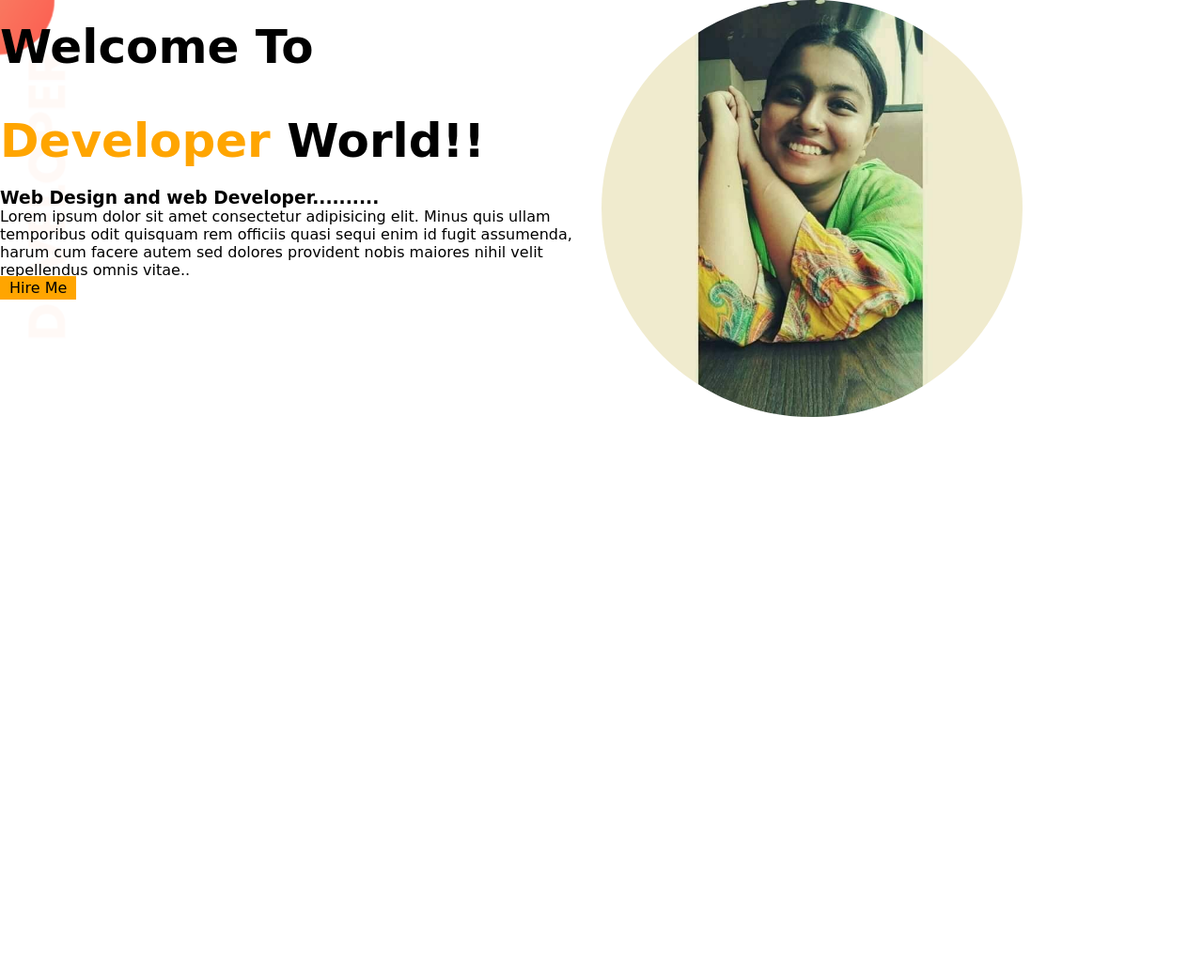
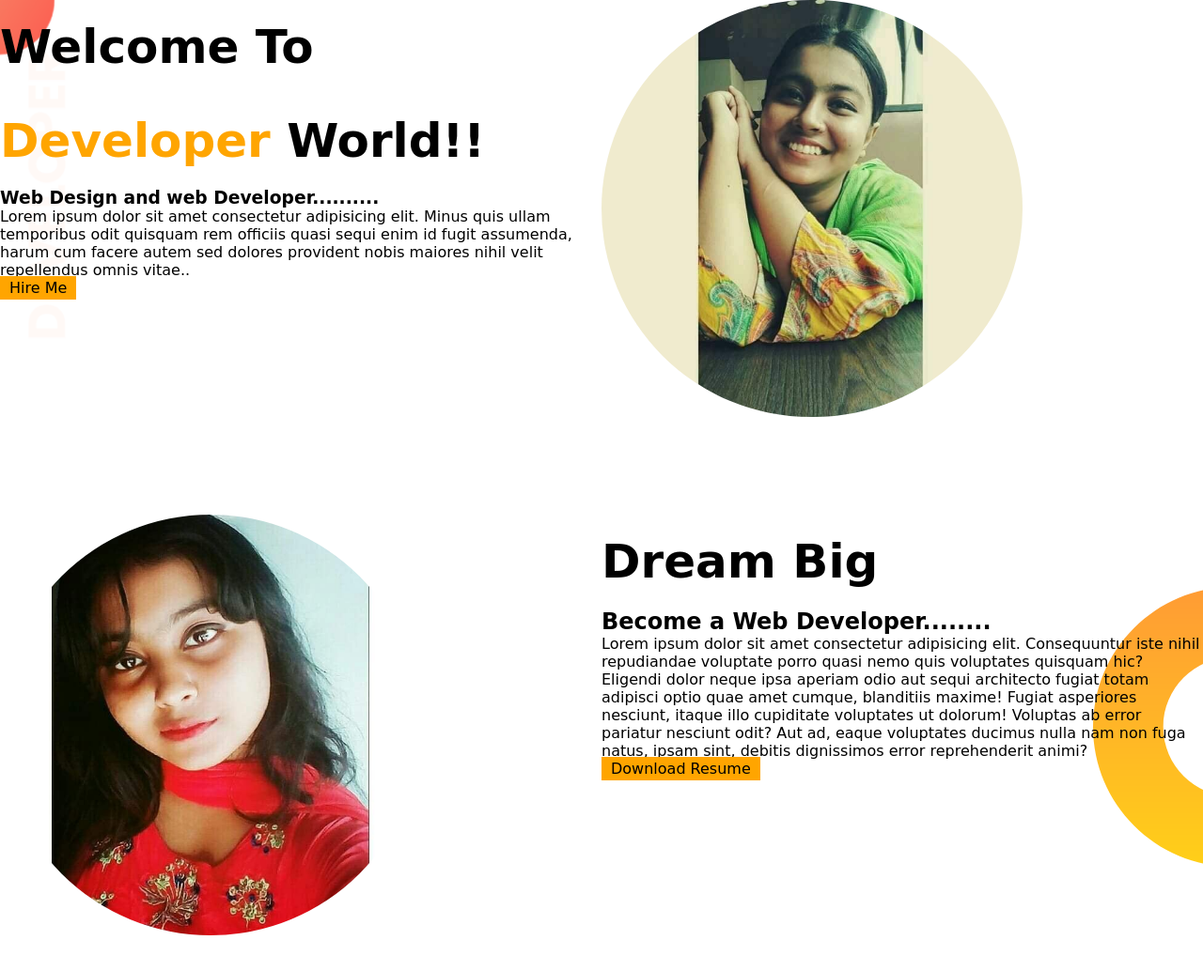
Before and after one commit to bilkis01/developer-protfolio, a plain HTML site: page index.html in a window 1280 px wide. Shown: the whole page at 94% size. Before the commit the page ends 800 px from the top, so only its background shows below. Drawn offline with Linux system fonts and the light colour scheme; a web font is replaced by a local one.

Commit message:
big dream Added

```diff
--- a/index.html
+++ b/index.html
@@ -24,5 +24,18 @@
             <img src="images/mahea.jpg" alt="">
         </div>
     </section>
+    <section class="dream-big">
+        <div class="half-width">
+            <img src="images/tarin.jpg" alt="">
+        </div>
+        <div class="half-width">
+            <h1>Dream Big</h1>
+            <h2>Become a Web Developer........</h2>
+            <p>Lorem ipsum dolor sit amet consectetur adipisicing elit. Consequuntur iste nihil repudiandae voluptate porro quasi nemo quis voluptates quisquam hic? Eligendi dolor neque ipsa aperiam odio aut sequi architecto fugiat totam adipisci optio quae amet cumque, blanditiis maxime! Fugiat asperiores nesciunt, itaque illo cupiditate voluptates ut dolorum! Voluptas ab error pariatur nesciunt odit? Aut ad, eaque voluptates ducimus nulla nam non fuga natus, ipsam sint, debitis dignissimos error reprehenderit animi?</p>
+
+            <a class="btn1" target="_blank" href="#"> Download Resume </a>
+        </div>
+
+    </section>
 </body>
 </html>
--- a/style.css
+++ b/style.css
@@ -15,6 +15,7 @@ h1{
 }
 section{
     display: flex;
+    margin-bottom: 100px;
 }
 .half-width{
     width: 50%;
@@ -37,3 +38,8 @@ section{
     background-image: url(images/top-banner.png);
     background-repeat: no-repeat;
 }
+.dream-big{
+    background-image: url(images/dream-bg.png);
+    background-repeat: no-repeat;
+    background-position: right;
+}
```
